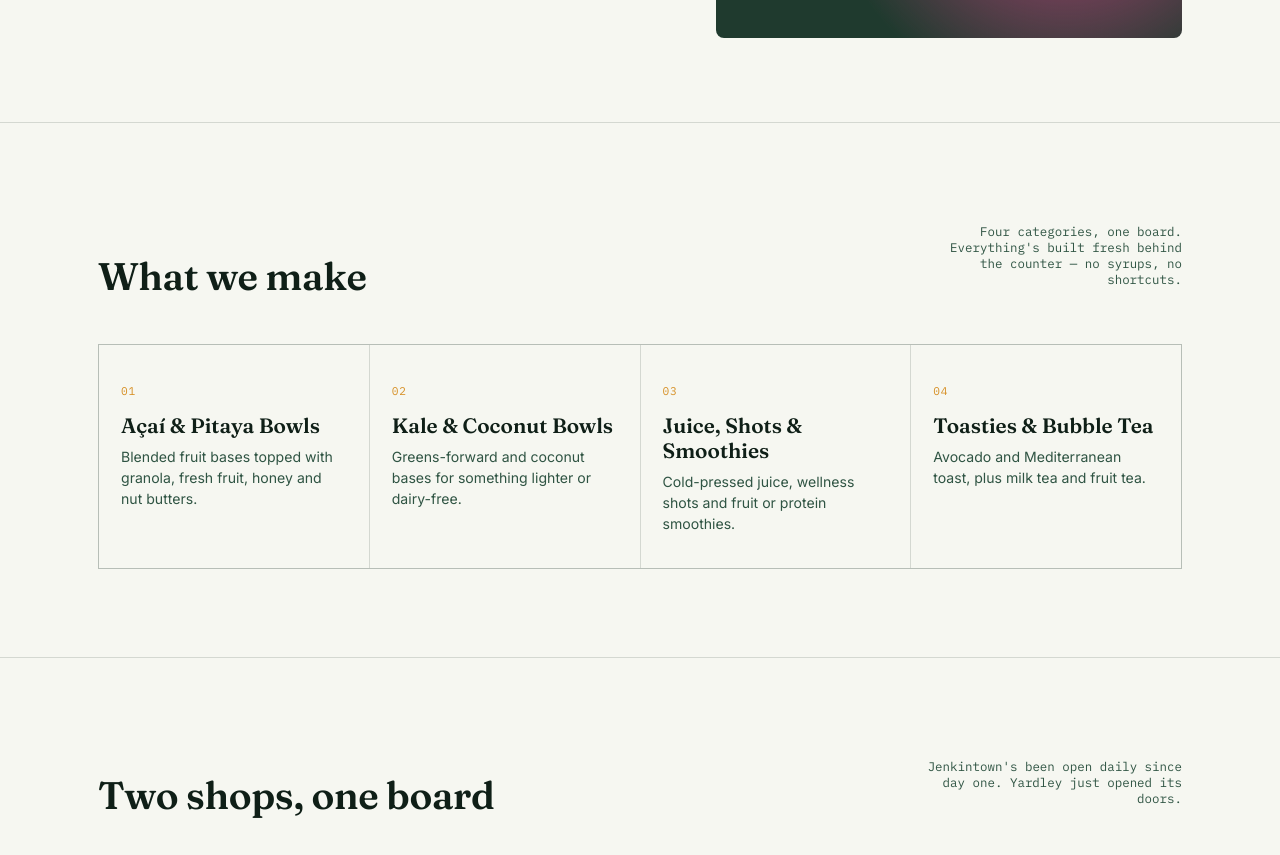
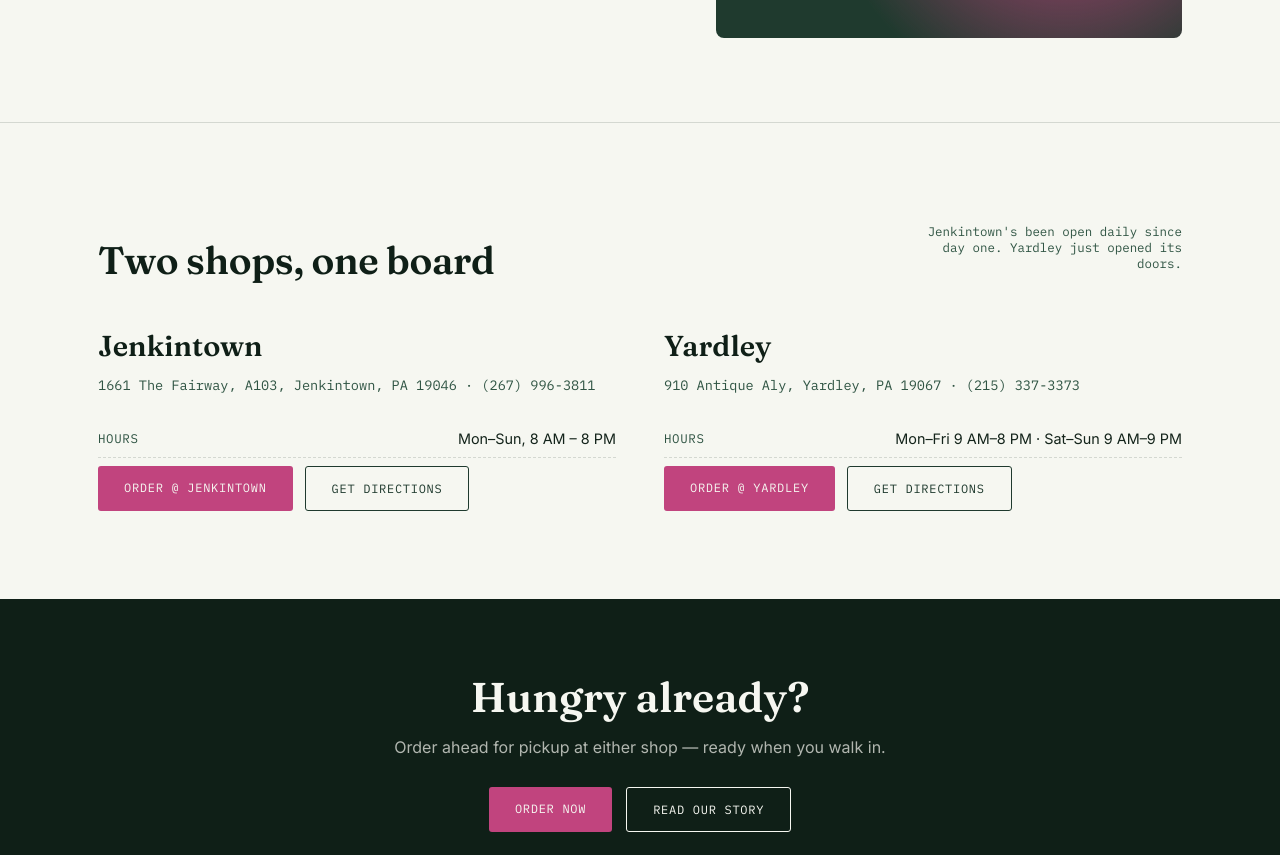
Before and after one commit to Shrijicol/simplyfruitswebsite, a plain HTML site: page index.html in a window 1280 px wide. Shown: the part 720-1575 px from the top of the page. Drawn offline with Linux system fonts and the light colour scheme.

Commit message:
Update index.html

```diff
--- a/index.html
+++ b/index.html
@@ -70,37 +70,6 @@
       </div>
     </div>
     <div class="hero-art reveal-scale" role="img" aria-label="Simply Fruits bowl illustration"></div>
-  </div>
-</section>
-
-<section>
-  <div class="wrap">
-    <div class="section-head reveal">
-      <h2>What we make</h2>
-      <p class="note">Four categories, one board. Everything's built fresh behind the counter — no syrups, no shortcuts.</p>
-    </div>
-    <div class="cat-grid reveal-group">
-      <div class="cat-tile reveal-item">
-        <span class="num">01</span>
-        <h3>Açaí &amp; Pitaya Bowls</h3>
-        <p>Blended fruit bases topped with granola, fresh fruit, honey and nut butters.</p>
-      </div>
-      <div class="cat-tile reveal-item">
-        <span class="num">02</span>
-        <h3>Kale &amp; Coconut Bowls</h3>
-        <p>Greens-forward and coconut bases for something lighter or dairy-free.</p>
-      </div>
-      <div class="cat-tile reveal-item">
-        <span class="num">03</span>
-        <h3>Juice, Shots &amp; Smoothies</h3>
-        <p>Cold-pressed juice, wellness shots and fruit or protein smoothies.</p>
-      </div>
-      <div class="cat-tile reveal-item">
-        <span class="num">04</span>
-        <h3>Toasties &amp; Bubble Tea</h3>
-        <p>Avocado and Mediterranean toast, plus milk tea and fruit tea.</p>
-      </div>
-    </div>
   </div>
 </section>
 
```
